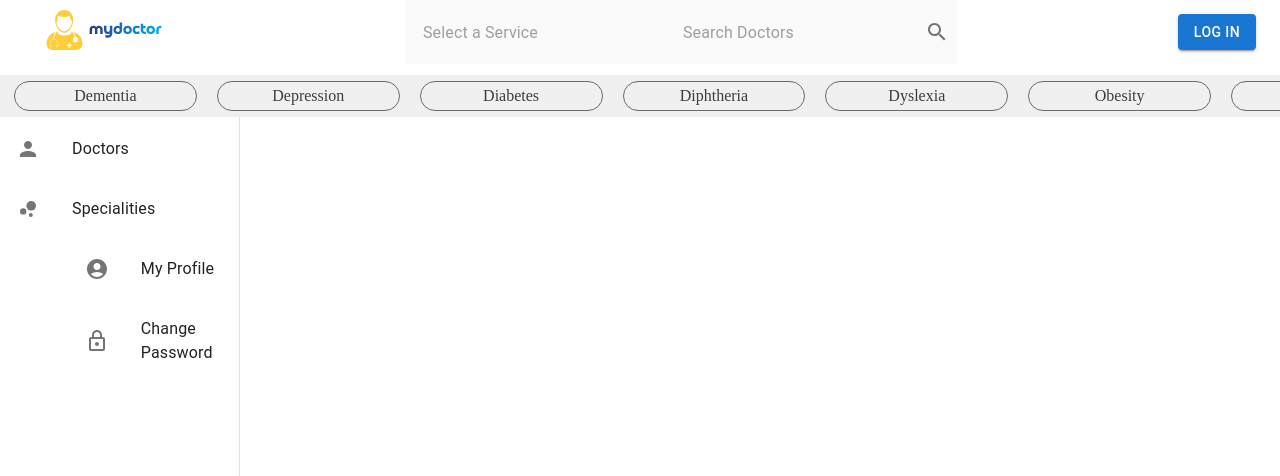
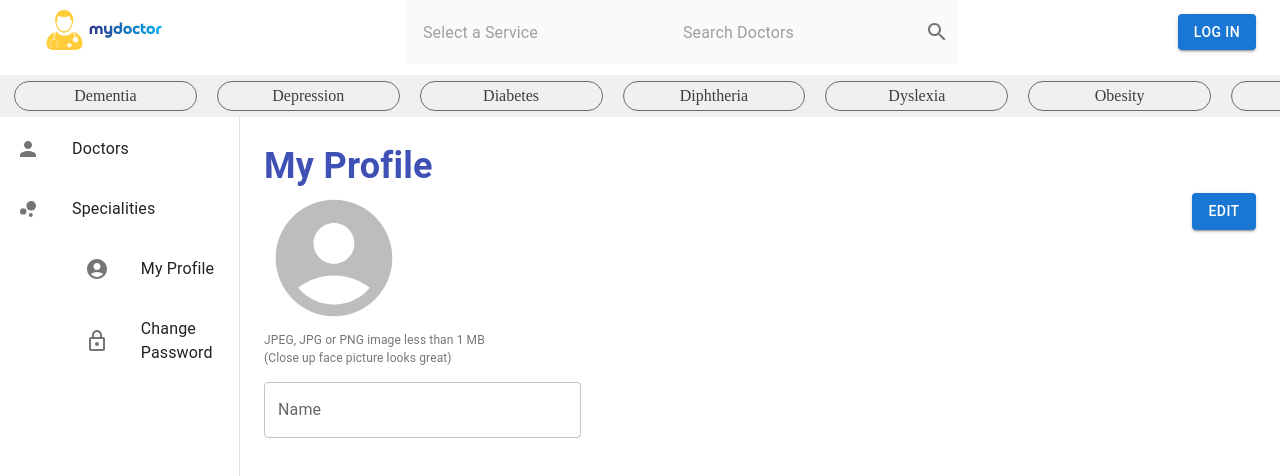
Before and after one commit to Akshat-65/my-doctor-app, a React (Create React App) app: page /myprofile in a window 1280 px wide. Shown: the top 476 px of the page. Built offline with nearby package versions, Linux system fonts and the light colour scheme; no server answers.

Commit message:
added patient profile icon and header

```diff
--- a/src/components/Layout/Header.js
+++ b/src/components/Layout/Header.js
@@ -223,7 +223,7 @@ const Header = () => {
             )}
             {!user && (
               <Link to="/login">
-                <Button variant="contained" href="/login" sx={{}}>
+                <Button variant="contained">
                   Log In
                 </Button>
               </Link>
--- a/src/components/LogInForm.js
+++ b/src/components/LogInForm.js
@@ -133,7 +133,7 @@ const LogInForm = () => {
           </Button>
           <a
             href=""
-            style={{ textDecoration: "none", fontWeight: 800, color: "blue" }}
+            style={{fontWeight: 500, color: "blue" }}
           >
             Forgot Password?
           </a>
@@ -147,7 +147,7 @@ const LogInForm = () => {
           Don't have an account?
           <a
             href=""
-            style={{ textDecoration: "none", fontWeight: 800, color: "blue" }}
+            style={{fontWeight: 800, color: "blue" }}
           >
             Sign up
           </a>
--- a/src/components/PatientSignUp.js
+++ b/src/components/PatientSignUp.js
@@ -14,7 +14,7 @@ import SignUpAlert from "./SignUpAlert";
 import { useState, useEffect } from "react";
 
 
-// ------------------------styles-------------------------------------
+// ------------------------styles---------------------------------------------
 
 const selectStyles = {
   marginRight: "15px",
@@ -31,7 +31,7 @@ const formIsValidStyles = {
   marginTop: "0.3rem",
 };
 
-// ------------------------component-------------------------------------
+// ------------------------component------------------------------------------
 
 const PatientSignUp = () => {
   const today = new Date();
--- a/src/pages/PatientProfile.js
+++ b/src/pages/PatientProfile.js
@@ -1,8 +1,46 @@
 import Box from "@mui/material/Box";
 import SideNav from "../components/SideNav";
+import Typography from "@mui/material/Typography";
+import AccountCircle from "@mui/icons-material/AccountCircle";
+import Button from "@mui/material/Button";
+import TextField from '@mui/material/TextField';
+import FilledInput from "@mui/material/FilledInput";
+import FormControl from "@mui/material/FormControl";
+import FormHelperText from "@mui/material/FormHelperText";
+import InputLabel from "@mui/material/InputLabel";
+import OutlinedInput from "@mui/material/OutlinedInput";
+
+// ------------------------------------styles----------------------------------------
+
+const profileHeaderStyleWrapper = {
+  display: "flex",
+};
+
+const profileHeaderStyle = {
+  color: "#3f51b5",
+  fontSize: { xs: "26px", md: "30px", lg: "36px" },
+  fontWeight: "bold",
+};
+
+const iconDescriptionStyles = {
+  color: "rgba(0, 0, 0, 0.54)",
+  fontSize: "12px",
+};
+
+const formWrapper = {
+  display: "grid",
+  gridTemplateColumns: {
+    xs: "auto",
+    sm: "1fr 1fr",
+    lg: "1fr 1fr 1fr",
+  },
+  gap: "20px",
+  mt: "15px",
+};
+
+// ------------------------------------component----------------------------------------
 
 const PatientProfile = () => {
-
   const drawerWidth = 240;
   return (
     <Box sx={{ display: "flex", mt: { xs: "12rem", md: "9rem" } }}>
@@ -15,7 +53,99 @@ const PatientProfile = () => {
         }}
       >
         <Box component="section" sx={{ pl: "1rem", pr: "1rem" }}>
+          <Box sx={profileHeaderStyleWrapper}>
+            <Typography variant="h4" sx={profileHeaderStyle}>
+              My Profile
+            </Typography>
+          </Box>
 
+          <Box sx={{ display: "flex", justifyContent: "space-between" }}>
+            <Box>
+              <AccountCircle color="disabled" sx={{ fontSize: "140px" }} />
+              <Typography variant="body2" sx={iconDescriptionStyles}>
+                JPEG, JPG or PNG image less than 1 MB
+              </Typography>
+              <Typography variant="body2" sx={iconDescriptionStyles}>
+                (Close up face picture looks great)
+              </Typography>
+            </Box>
+
+            <Box>
+              <Button variant="contained" sx={{ mt: "5px" }}>
+                Edit
+              </Button>
+            </Box>
+          </Box>
+
+          <Box sx={formWrapper}>
+          <TextField
+          id="outlined-required"
+          label="Name"
+        />
+            {/* <FormControl>
+              <InputLabel htmlFor="component-outlined">Name</InputLabel>
+              <OutlinedInput
+                id="component-outlined"
+                defaultValue=""
+                label="Name"
+              />
+            </FormControl>
+
+            <FormControl>
+              <InputLabel htmlFor="component-outlined">Phone Number</InputLabel>
+              <OutlinedInput
+                id="component-outlined"
+                defaultValue=""
+                label="Phone Number"
+              />
+            </FormControl>
+
+            <FormControl>
+              <InputLabel htmlFor="component-outlined">Email</InputLabel>
+              <OutlinedInput
+                id="component-outlined"
+                defaultValue=""
+                label="Email"
+              />
+            </FormControl>
+
+            <FormControl>
+              <InputLabel htmlFor="component-outlined">Gender</InputLabel>
+              <OutlinedInput
+                id="component-outlined"
+                defaultValue=""
+                label="Gender"
+              />
+            </FormControl>
+
+            <FormControl>
+              <InputLabel htmlFor="component"> Date of birth</InputLabel>
+              <OutlinedInput
+                id="component"
+                defaultValue=" "
+                label="Date of birth"
+              />
+            </FormControl>
+
+            <FormControl>
+              <InputLabel htmlFor="component-outline"> Date of birth</InputLabel>
+              <OutlinedInput
+                id="component-outline"
+                defaultValue=" "
+                label="Date of birth"
+              />
+            </FormControl>
+
+
+            <FormControl>
+              <InputLabel htmlFor="componen"> Date of birth</InputLabel>
+              <OutlinedInput
+                id="componen"
+                defaultValue=" "
+                label="Date of birth"
+              />
+            </FormControl> */}
+          </Box>
         </Box>
       </Box>
     </Box>
```
Also changed, not shown: src/pages/Specialities.js (+26 -13 lines). Lines whose indentation alone changed are shown as unchanged.
